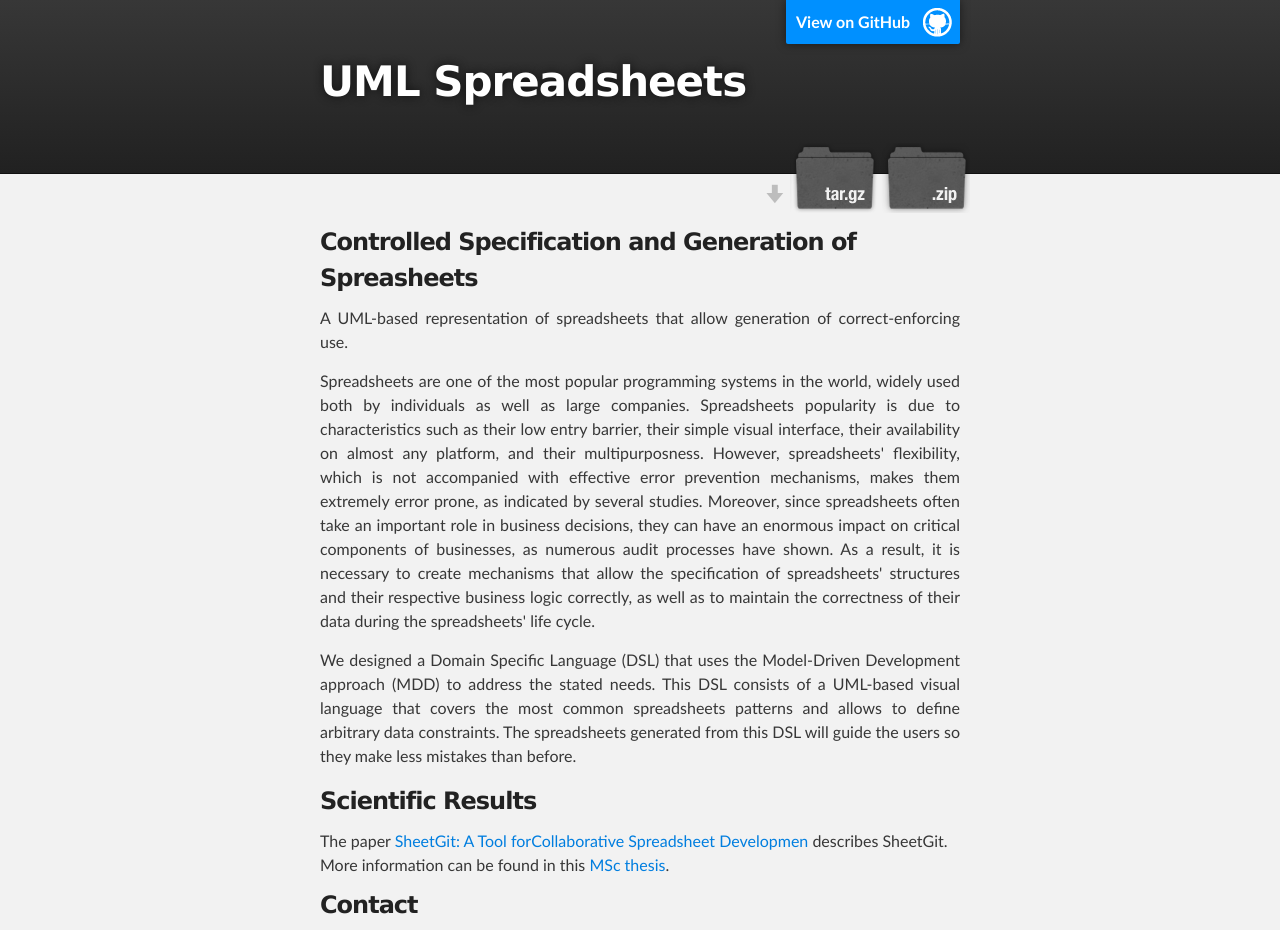
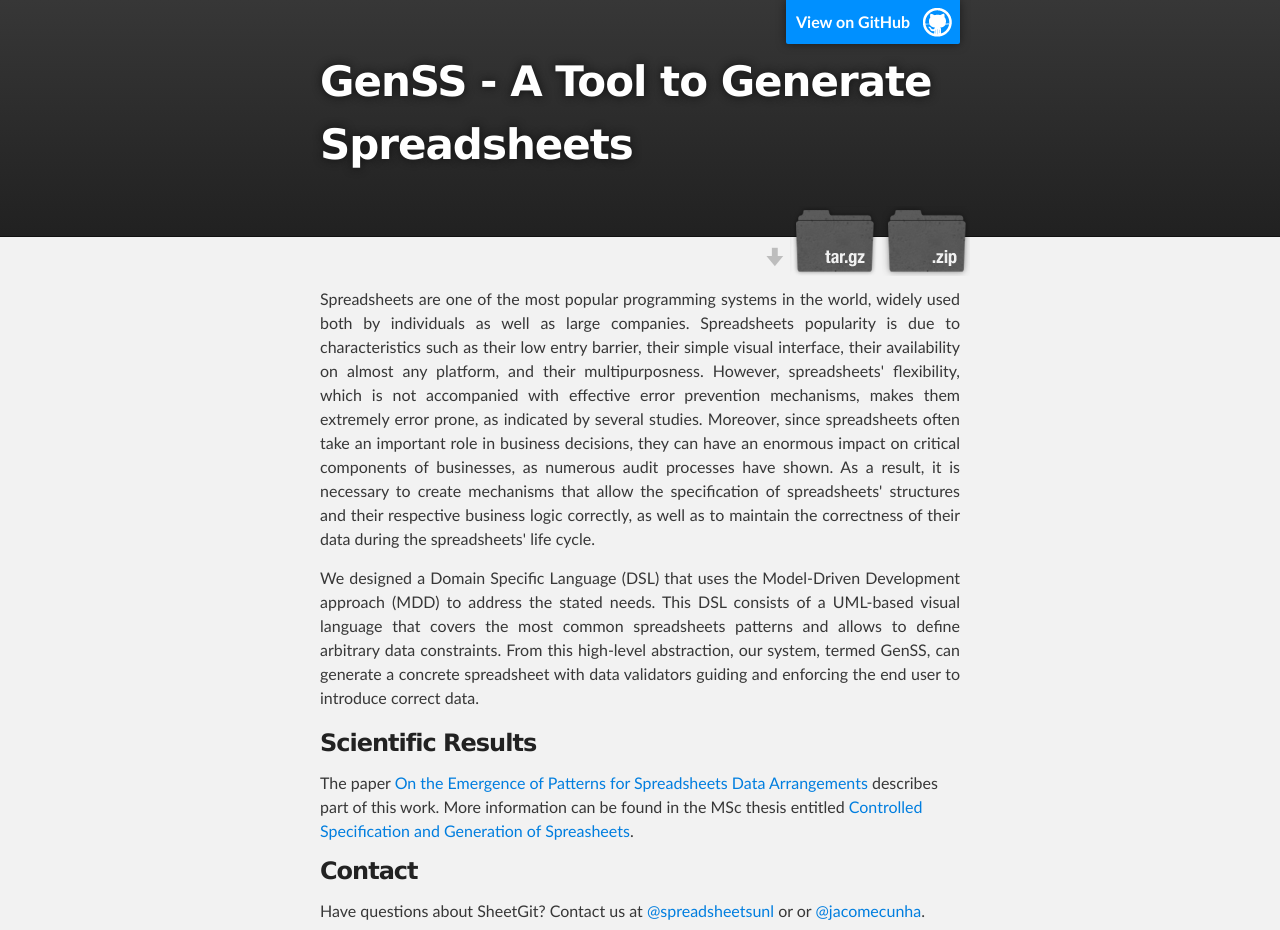
Before and after one commit to spreadsheetsunl/uml-spreadsheets, a plain HTML site: page index.html in a window 1280 px wide. Shown: the top 930 px of the page. Drawn offline with Linux system fonts and the light colour scheme.

Commit message:
Update index.html

```diff
--- a/index.html
+++ b/index.html
@@ -18,7 +18,7 @@
         <header class="inner">
           <a id="forkme_banner" href="https://github.com/spreadsheetsunl/uml-spreadsheets">View on GitHub</a>
 
-          <h1 id="project_title">UML Spreadsheets</h1>
+          <h1 id="project_title">GenSS - A Tool to Generate Spreadsheets</h1>
           <h2 id="project_tagline"></h2>
 
             <section id="downloads">
@@ -31,10 +31,6 @@
     <!-- MAIN CONTENT -->
     <div id="main_content_wrap" class="outer">
       <section id="main_content" class="inner">
-        <h3>
-<a id="uml-spreadsheets" class="anchor" href="#uml-spreadsheets" aria-hidden="true"><span aria-hidden="true" class="octicon octicon-link"></span></a>Controlled Specification and Generation of Spreasheets</h3>
-
-<p align="justify">A UML-based representation of spreadsheets that allow generation of correct-enforcing use.</p>
 
 <p align="justify">Spreadsheets are one of the most popular programming systems in the world,
   widely used both by individuals as well as large companies.
@@ -52,12 +48,11 @@ As a result, it is necessary to create mechanisms that allow the specification o
   Model-Driven Development approach (MDD) to address the stated needs.
   This DSL consists of a UML-based visual language that covers the most common
   spreadsheets patterns and allows to define arbitrary data constraints.
-    The spreadsheets generated from this DSL will guide the users so they make less mistakes than before.
+    From this high-level abstraction, our system, termed GenSS, can generate a concrete spreadsheet with data validators guiding and enforcing the end user to introduce correct data.
         </p>
-
 <h3>Scientific Results</h3>
-The paper <a href="paper.pdf">SheetGit: A Tool forCollaborative Spreadsheet Developmen</a> describes SheetGit.
-        More information can be found in this <a href="thesis.pdf">MSc thesis</a>.
+The paper <a href="paper.pdf">On the Emergence of Patterns for Spreadsheets Data Arrangements</a> describes part of this work.
+        More information can be found in the MSc thesis entitled <a href="thesis.pdf">Controlled Specification and Generation of Spreasheets</a>.
 
 <h3>
 <a id="support-or-contact" class="anchor" href="#support-or-contact" aria-hidden="true"><span aria-hidden="true" class="octicon octicon-link"></span></a>Contact</h3>
```
